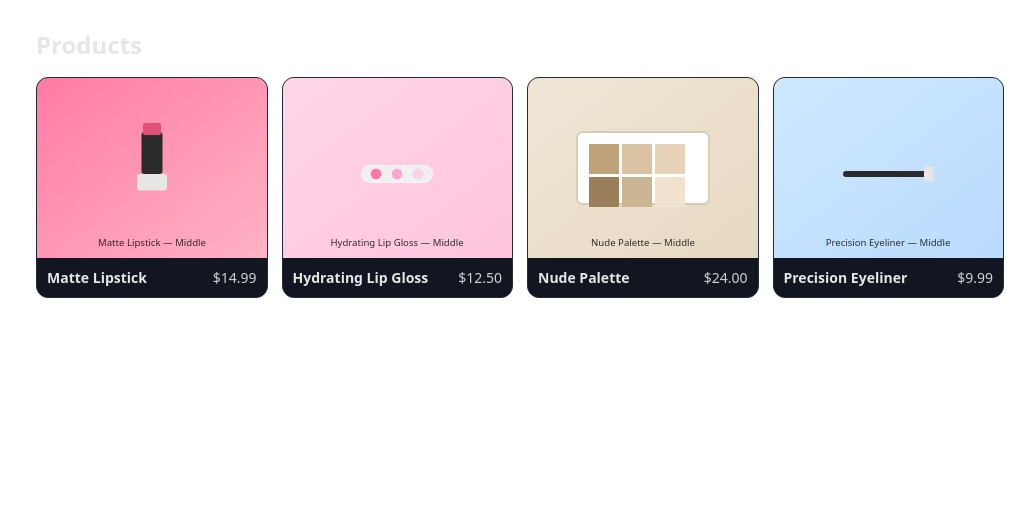
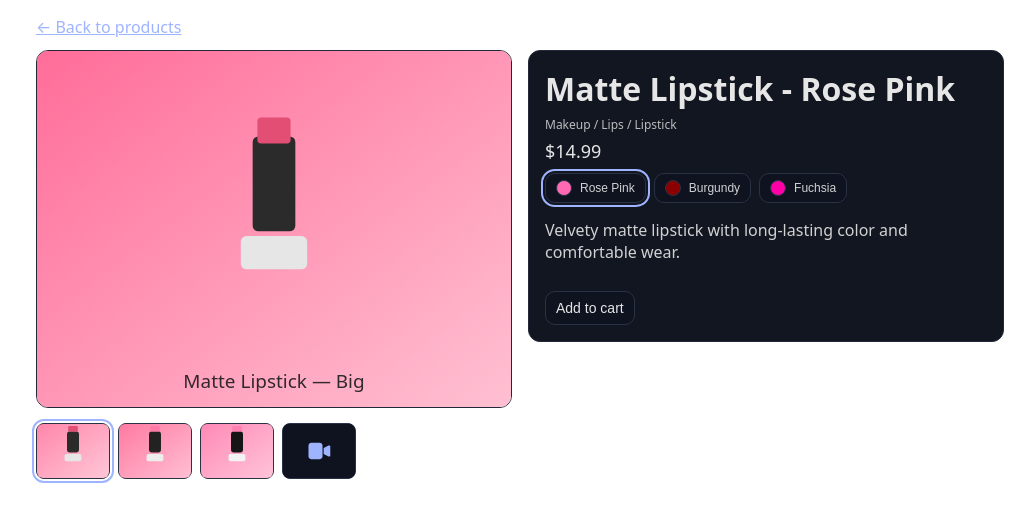
Before and after one commit to moztemur/ounhack-ai-ar, a React (Vite) app: page /#/products/1 in a window 1280 px wide. Shown: the top 522 px of the page, without its empty margins (120-1155 px from the left). Built offline with nearby package versions, Linux system fonts and the light colour scheme.

Commit message:
fix: image load and page refresh fix

```diff
--- a/src/App.tsx
+++ b/src/App.tsx
@@ -1,16 +1,15 @@
-import { BrowserRouter, Routes, Route, Navigate } from 'react-router-dom'
+import { HashRouter, Routes, Route, Navigate } from 'react-router-dom'
 import ProductList from './pages/ProductList'
 import ProductDetails from './pages/ProductDetails'
 
 export default function App() {
   return (
-    <BrowserRouter>
+    <HashRouter>
       <Routes>
         <Route path="/" element={<ProductList />} />
-        <Route path="/products" element={<ProductList />} />
         <Route path="/products/:id" element={<ProductDetails />} />
-        <Route path="*" element={<Navigate to="/products" replace />} />
+        <Route path="*" element={<Navigate to="/" replace />} />
       </Routes>
-    </BrowserRouter>
+    </HashRouter>
   )
 }
--- a/src/components/VideoPreviewTF.tsx
+++ b/src/components/VideoPreviewTF.tsx
@@ -11,12 +11,11 @@ type Props = {
   className?: string
   product?: { category: string[]; color?: { name: string; hex: string } }
   variant?: { color?: { name: string; hex: string } }
-  lipOpacity?: number
 }
 
 // indices moved to drawer implementation
 
-export default function VideoPreviewTF({ isActive, className, product, variant, lipOpacity = 0.55 }: Props) {
+export default function VideoPreviewTF({ isActive, className, product, variant }: Props) {
   const containerRef = useRef<HTMLDivElement | null>(null)
   const videoRef = useRef<HTMLVideoElement | null>(null)
   const canvasRef = useRef<HTMLCanvasElement | null>(null)
@@ -73,12 +72,12 @@ export default function VideoPreviewTF({ isActive, className, product, variant,
         await tf.ready()
 
         const model = faceLandmarksDetection.SupportedModels.MediaPipeFaceMesh
-        const detectorConfig = {
-          runtime: 'mediapipe', // or 'tfjs'
-          solutionPath: 'https://cdn.jsdelivr.net/npm/@mediapipe/face_mesh',
-          refineLandmarks: true,
-        }
-        // const detectorConfig =  { runtime: 'tfjs', refineLandmarks: true, maxFaces: 1 }
+        // const detectorConfig = {
+        //   runtime: 'mediapipe', // or 'tfjs'
+        //   solutionPath: 'https://cdn.jsdelivr.net/npm/@mediapipe/face_mesh',
+        //   refineLandmarks: true,
+        // }
+        const detectorConfig =  { runtime: 'tfjs', refineLandmarks: true, maxFaces: 1 }
 
         const detector = await faceLandmarksDetection.createDetector(
           model,
@@ -112,7 +111,7 @@ export default function VideoPreviewTF({ isActive, className, product, variant,
             const primary = (variant?.color?.hex || product?.color?.hex || '#ff3366')
             // Simple router: if category matches makeup lips lipstick, draw lips
             if (cat[0] === 'Makeup' && cat[1] === 'Lips' && cat[2] === 'Lipstick') {
-              drawLipstick(ctx, kps, c.width, c.height, primary, lipOpacity)
+              drawLipstick(ctx, kps, c.width, c.height, primary)
             }
           }
           rafRef.current = requestAnimationFrame(loop)
@@ -140,7 +139,7 @@ export default function VideoPreviewTF({ isActive, className, product, variant,
         ctx?.clearRect(0, 0, c.width, c.height)
       }
     }
-  }, [isActive, product, variant, lipOpacity])
+  }, [isActive, product, variant])
 
   if (!isActive) return null
   return (
--- a/src/helpers/tfdrawers/lipstick.ts
+++ b/src/helpers/tfdrawers/lipstick.ts
@@ -9,7 +9,7 @@ export function drawLipstick(
   width: number,
   height: number,
   color: string,
-  opacity: number
+  opacity: number = 0.55
 ) {
   const clamp = (v: number, min: number, max: number) => Math.max(min, Math.min(max, v))
   const getPoint = (idx: number) => ({ x: clamp(keypoints[idx].x, 0, width), y: clamp(keypoints[idx].y, 0, height) })
--- a/src/pages/ProductDetails.tsx
+++ b/src/pages/ProductDetails.tsx
@@ -2,6 +2,7 @@ import React, { useEffect, useMemo, useState } from 'react'
 import products from '../data/products.json'
 import { Link, useNavigate, useParams } from 'react-router-dom'
 import VideoPreviewTF from '../components/VideoPreviewTF'
+import { resolvePublicUrl } from '../utils/asset'
 import arConfig from '../config/ar.json'
 
 type ImageSet = { big: string; middle: string; thumbnail: string }
@@ -74,7 +75,7 @@ export default function ProductDetails() {
       <div className="details">
         <div>
           {!showCam && (
-            <img className="detailsImage" src={currentVariant.images?.[activeImageIdx]?.big || currentVariant.image} alt={currentVariant.name} />
+            <img className="detailsImage" src={resolvePublicUrl(currentVariant.images?.[activeImageIdx]?.big || currentVariant.image)} alt={currentVariant.name} />
           )}
           <VideoPreviewTF
             isActive={showCam}
@@ -91,7 +92,7 @@ export default function ProductDetails() {
                   onClick={() => { setShowCam(false); setActiveImageIdx(idx) }}
                   aria-label={`Show image ${idx + 1}`}
                 >
-                  <img src={img.thumbnail} alt={`thumb ${idx + 1}`} />
+                  <img src={resolvePublicUrl(img.thumbnail)} alt={`thumb ${idx + 1}`} />
                 </button>
               ))}
               {(() => {
--- a/src/pages/ProductList.tsx
+++ b/src/pages/ProductList.tsx
@@ -1,6 +1,7 @@
 import React from 'react'
 import products from '../data/products.json'
 import { Link } from 'react-router-dom'
+import { resolvePublicUrl } from '../utils/asset'
 
 type ImageSet = { big: string; middle: string; thumbnail: string }
 type Variant = { id: string; name: string; price: number; image?: string; images?: ImageSet[] }
@@ -24,7 +25,7 @@ export default function ProductList() {
             <div className="productCard">
               <img
                 className="productImage"
-                src={p.products?.[0]?.images?.[0]?.middle || p.products?.[0]?.image || ''}
+                src={resolvePublicUrl(p.products?.[0]?.images?.[0]?.middle || p.products?.[0]?.image || '')}
                 alt={p.name}
               />
               <div className="productInfo">
--- /dev/null
+++ b/src/utils/asset.ts
@@ -0,0 +1,6 @@
+export function resolvePublicUrl(path: string): string {
+  if (!path) return path
+  const base = (import.meta as any).env?.BASE_URL || '/'
+  const trimmed = path.startsWith('/') ? path.slice(1) : path
+  return `${base}${trimmed}`
+}
```
Also changed, not shown: src/components/VideoPreviewNone.tsx (renamed from src/components/VideoPreview.tsx, +1 -21 lines).
